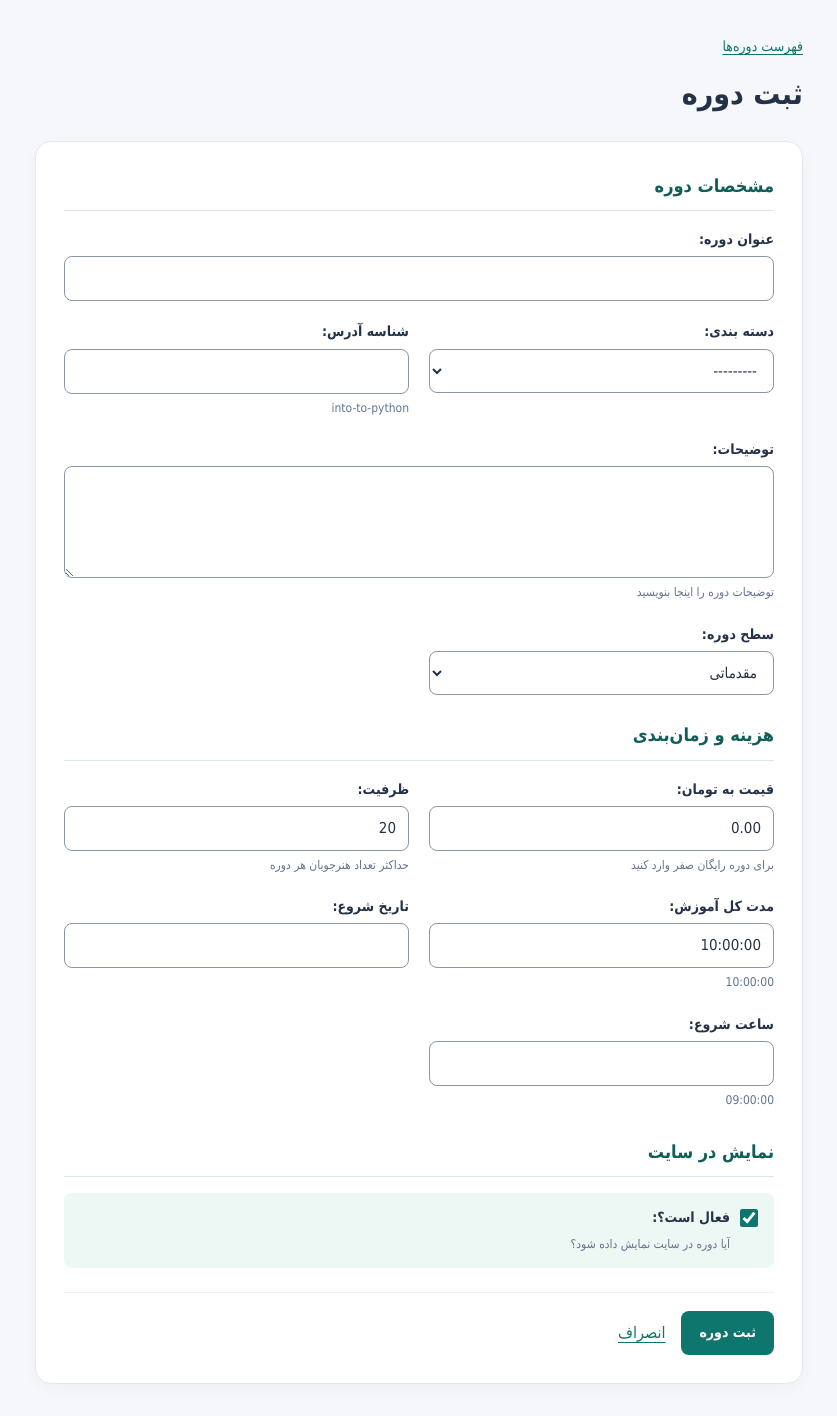
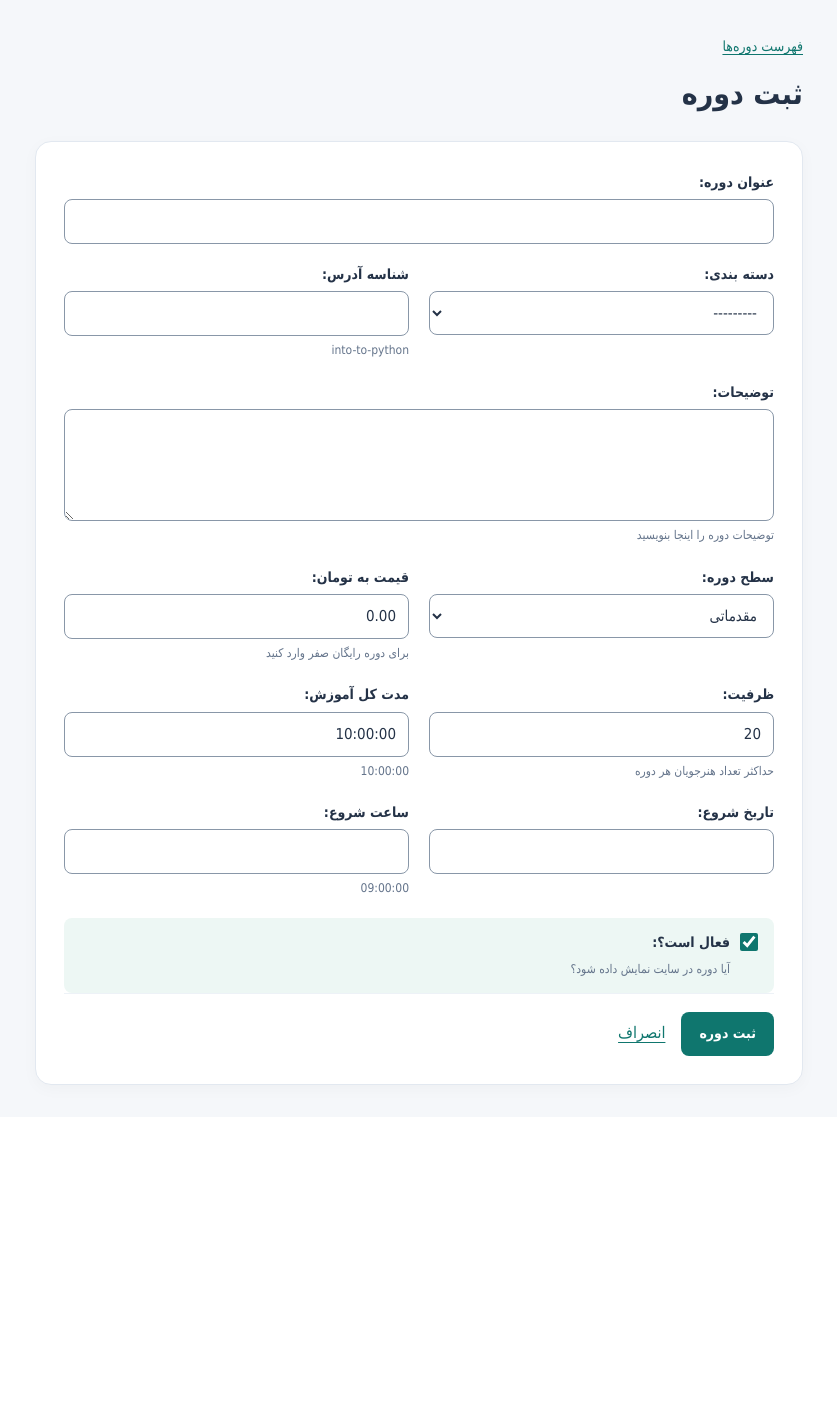
Before and after one commit to alirfat95g/academy, a Django app: page /courses/new/ in a window 1280 px wide. Shown: the part 81-1497 px from the top of the page, without its empty margins (221-1058 px from the left). After the commit the page ends 1173 px from the top, so only its background shows below. Run offline with Django 5.2, Linux system fonts and the light colour scheme; a user stored in the database is signed in; data comes from the database, SQL or seed files in the repository; both versions use the stored data as it was after the commit.

Commit message:
remove sections method for course form

```diff
--- a/courses/forms.py
+++ b/courses/forms.py
@@ -3,14 +3,6 @@ from .models import Course
 
 
 class CourseForm(forms.ModelForm):
-    def sections(self):
-        groups = [
-            ("مشخصات دوره", ("title", "category", "slug", "description", "level")),
-            ("هزینه و زمان‌بندی", ("price", "capacity", "duration", "start_date", "start_time")),
-            ("نمایش در سایت", ("is_active",)),
-        ]
-        return [(label, [self[name] for name in names]) for label, names in groups]
-
     class Meta:
         model = Course
         fields = [
--- a/courses/templates/courses/course_form.html
+++ b/courses/templates/courses/course_form.html
@@ -16,11 +16,8 @@
         <form class="course-card create-form" method="post" novalidate>
             {% csrf_token %}
             {{ form.non_field_errors }}
-            {% for label, fields in form.sections %}
-            <fieldset class="create-section">
-                <legend>{{ label }}</legend>
-                <div class="form-fields">
-                {% for field in fields %}
+            <div class="form-fields">
+                {% for field in form %}
                 <div class="row{% if field.name == 'title' or field.name == 'description' %} row-wide{% endif %}{% if field.field.widget.input_type == 'checkbox' %} row-check{% endif %}">
                     {{ field.label_tag }}
                     {{ field }}
@@ -30,9 +27,7 @@
                     {{ field.errors }}
                 </div>
                 {% endfor %}
-                </div>
-            </fieldset>
-            {% endfor %}
+            </div>
             <div class="actions">
                 {% if course %}
                     <button class="action" type="submit">ذخیرهٔ تغییرات</button>
--- a/courses/urls.py
+++ b/courses/urls.py
@@ -4,7 +4,7 @@ from . import views
 
 urlpatterns = [
     path("", views.course_list, name="course_list"),
-    path("<int:pk>/", views.course_detail, name="course_detail"),
+    path("<int:pk>/", views.course_detail, name="course_detail"), #dynamic routing by path parameter
     path("new/", views.course_create, name="course_create"),
     path("<int:pk>/edit/", views.course_update, name="course_update"),
     path("<int:pk>/delete/", views.course_delete, name="course_delete"),
--- a/courses/views.py
+++ b/courses/views.py
@@ -13,7 +13,7 @@ def visible_courses(user):
     return courses.filter(is_active=True)
 
 
-@require_safe
+@require_safe #only GET and HEAD req
 def course_list(request):
     courses = visible_courses(request.user)
     return render(request, "courses/course_list.html", {"courses": courses})
@@ -33,6 +33,13 @@ def course_create(request):
         if form.is_valid():
             course = form.save()
             return redirect("course_detail", pk=course.pk)
+        else:
+            # Redisplay submitted values and validation errors.
+            return render(
+                request,
+                "courses/course_form.html",
+                {"form": form, "heading": "ثبت دوره"},
+            )
     else:
         form = CourseForm()
     return render(
@@ -51,6 +58,13 @@ def course_update(request, pk):
         if form.is_valid():
             form.save()
             return redirect("course_detail", pk=course.pk)
+        else:
+            # Redisplay submitted values and validation errors.
+            return render(
+                request,
+                "courses/course_form.html",
+                {"form": form, "course": course, "heading": "ویرایش دوره"},
+            )
     else:
         form = CourseForm(instance=course)
     return render(
```
Also changed, not shown: db.sqlite3.
